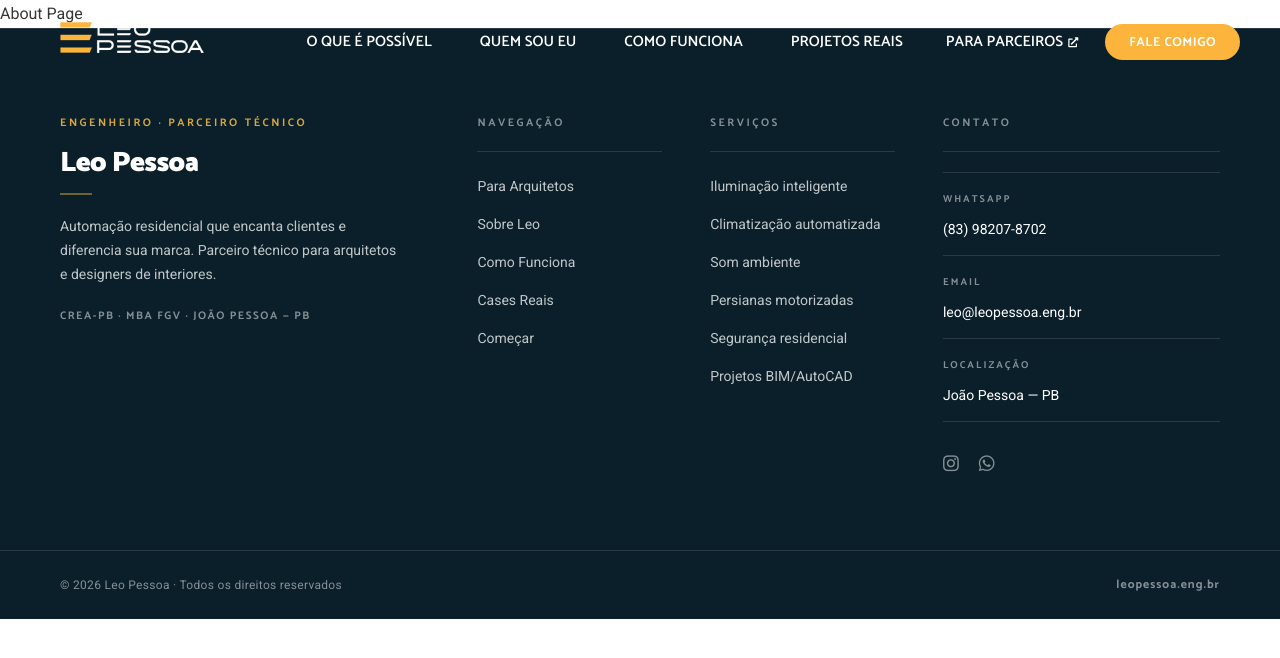
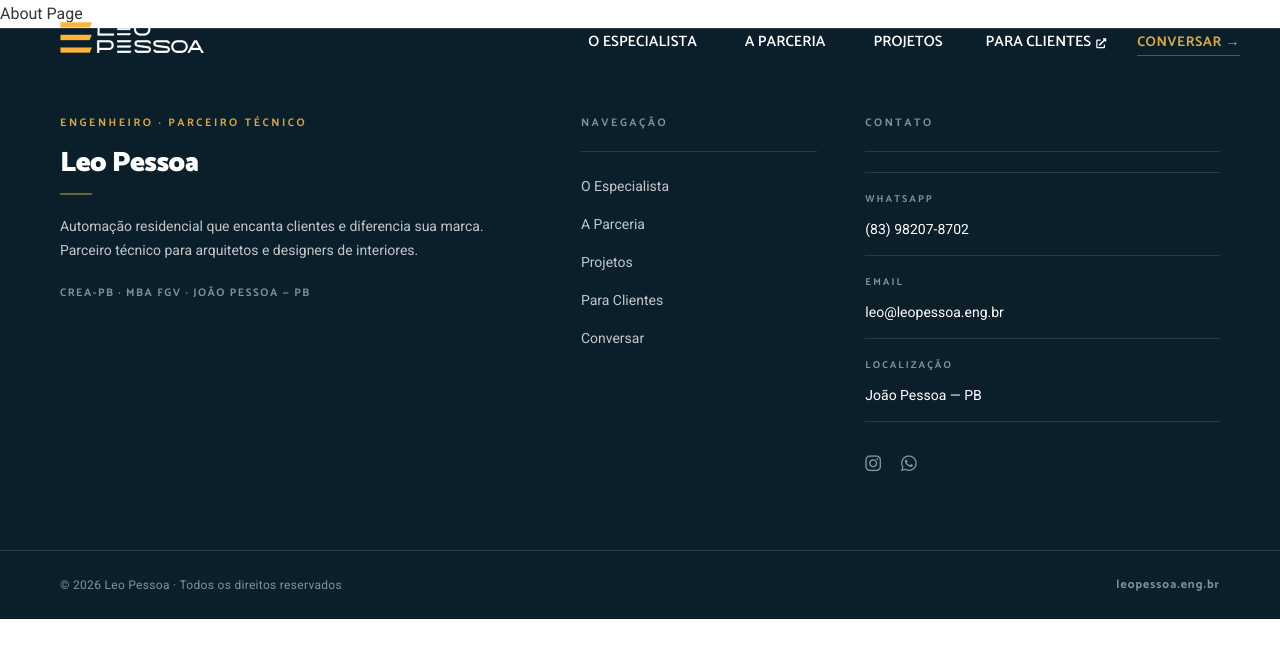
Before and after one commit to leopessoassa/leopessoa.eng.br, a React (Vite) app: page /about in a window 1280 px wide. Shown: the top 658 px of the page. Built offline with nearby package versions, Linux system fonts and the light colour scheme.

Commit message:
feat: menu

```diff
--- a/src/components/layout/Footer/Footer.module.css
+++ b/src/components/layout/Footer/Footer.module.css
@@ -16,10 +16,10 @@
   padding: 0 20px;
 }
 
-/* Grid de 4 colunas */
+/* Grid de 3 colunas */
 .grid {
   display: grid;
-  grid-template-columns: 2fr 1fr 1fr 1.5fr;
+  grid-template-columns: 2fr 1fr 1.5fr;
   gap: 48px;
 }
 
--- a/src/components/layout/Footer/Footer.tsx
+++ b/src/components/layout/Footer/Footer.tsx
@@ -3,21 +3,13 @@ import { whatsappBaseUrl, WHATSAPP_DISPLAY } from '@/utils/whatsapp';
 import styles from './Footer.module.css';
 
 const navLinks = [
-  { label: 'Para Arquitetos', href: '/#para-arquitetos' },
-  { label: 'Sobre Leo', href: '/#sobre' },
-  { label: 'Como Funciona', href: '/#processo' },
-  { label: 'Cases Reais', href: '/#cases' },
-  { label: 'Começar', href: '/#contato' },
+  { label: 'O Especialista', href: '/#sobre' },
+  { label: 'A Parceria',     href: '/#processo' },
+  { label: 'Projetos',       href: '/#cases' },
+  { label: 'Para Clientes',  href: 'https://casainteligente.leopessoa.eng.br' },
+  { label: 'Conversar',      href: '/#contato' },
 ];
 
-const servicos = [
-  'Iluminação inteligente',
-  'Climatização automatizada',
-  'Som ambiente',
-  'Persianas motorizadas',
-  'Segurança residencial',
-  'Projetos BIM/AutoCAD',
-];
 
 export default function Footer() {
   const whatsapp = whatsappBaseUrl();
@@ -56,19 +48,7 @@ export default function Footer() {
               </ul>
             </div>
 
-            {/* Coluna 3 — Serviços */}
-            <div className={styles.colServicos}>
-              <p className={styles.colLabel}>Serviços</p>
-              <ul className={styles.linkList}>
-                {servicos.map((s) => (
-                  <li key={s}>
-                    <span className={styles.servicoItem}>{s}</span>
-                  </li>
-                ))}
-              </ul>
-            </div>
-
-            {/* Coluna 4 — Contato */}
+            {/* Coluna 3 — Contato */}
             <div className={styles.colContato}>
               <p className={styles.colLabel}>Contato</p>
               <ul className={styles.contatoList}>
--- a/src/components/layout/Header/Header.module.css
+++ b/src/components/layout/Header/Header.module.css
@@ -63,30 +63,32 @@
   margin-top: 1px;
 }
 
-/* ─── Item CTA "Fale Comigo" ──────────────────────────── */
+/* ─── Item CTA "Conversar →" ──────────────────────────── */
 .ctaItem {
-  margin-left: 8px;
+  margin-left: 12px;
 }
 
 .ctaBtn {
   display: inline-block !important;
-  background-color: var(--color-accent, #ff6c3a) !important;
-  color: #fff !important;
-  border-radius: 30px !important;
-  padding: 8px 22px 6px !important;
-  font-size: 13px !important;
+  color: var(--b2b-accent, #d4a843) !important;
+  font-size: 14px !important;
   font-weight: 700 !important;
   letter-spacing: 0.5px !important;
-  text-transform: uppercase !important;
-  transition: background-color 0.2s ease, transform 0.2s ease !important;
+  padding: 0 !important;
+  background: transparent !important;
+  border: none !important;
+  border-radius: 0 !important;
+  border-bottom: 1px solid rgba(212, 168, 67, 0.4) !important;
+  padding-bottom: 2px !important;
+  transition: border-color 0.2s ease, color 0.2s ease !important;
   white-space: nowrap;
-  border: 2px solid var(--color-accent, #ff6c3a) !important;
   line-height: 1.4 !important;
 }
 
 .ctaBtn:hover {
-  background-color: transparent !important;
-  color: var(--color-accent, #ff6c3a) !important;
+  color: var(--b2b-accent, #d4a843) !important;
+  border-bottom-color: var(--b2b-accent, #d4a843) !important;
+  background: transparent !important;
 }
 
 /* ─── Mobile — ajustes para os itens especiais ────────── */
--- a/src/components/sections/LetsBeginSection/LetsBeginSection.tsx
+++ b/src/components/sections/LetsBeginSection/LetsBeginSection.tsx
@@ -72,8 +72,8 @@ export default function LetsBeginSection() {
           <div className={styles.infoCol}>
             <p className={styles.eyebrow}>Próximo passo</p>
             <h2 className={styles.headline}>
-              Café na praia para falar do{' '}
-              <span className={styles.headlineAccent}>próximo projeto</span>?
+              Seu próximo projeto{' '}
+              <span className={styles.headlineAccent}>merece uma conversa</span>.
             </h2>
             <div className={styles.headlineLine} aria-hidden="true" />
             <p className={styles.subheadline}>
--- a/src/data/navigation.ts
+++ b/src/data/navigation.ts
@@ -1,18 +1,16 @@
 import type { NavItem } from '../types/navigation';
 
 export const navItems: NavItem[] = [
-  { label: 'O Que É Possível', href: '/#inspiracao' },
-  { label: 'Quem Sou Eu',      href: '/#sobre' },
-  { label: 'Como Funciona',    href: '/#como-funciona' },
-  { label: 'Projetos Reais',   href: '/#projetos' },
+  { label: 'O Especialista',        href: '/#sobre' },
+  { label: 'A Parceria',            href: '/#processo' },
+  { label: 'Projetos',              href: '/#cases' },
   {
-    label: 'Para Parceiros',
-    href: 'https://parceiros.leopessoa.eng.br',
+    label: 'Para Clientes',
+    href: 'https://casainteligente.leopessoa.eng.br',
     isExternal: true,
-    isPartner: true,
   },
   {
-    label: 'Fale Comigo',
+    label: 'Conversar →',
     href: '/#contato',
     isCta: true,
   },
```
